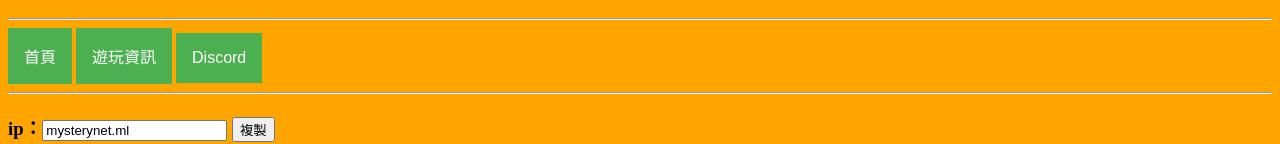
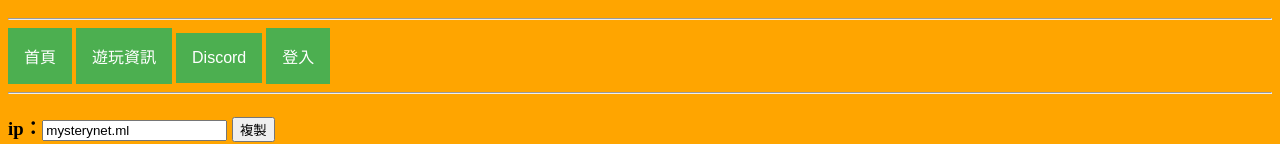
Before and after one commit to peter995peter/mysterynet, a plain HTML site: page join/index.html in a window 1280 px wide. Shown: the part 319-463 px from the top of the page. Drawn offline with Linux system fonts and the light colour scheme.

Commit message:
Update index.html

```diff
--- a/join/index.html
+++ b/join/index.html
@@ -22,6 +22,9 @@
 <div class="dropdown">
   <input type="button" class="dropbtn" value="Discord" onclick="location.href='https://discord.gg/fUS2SRzA'">
 </div>
+<div class="dropdown">
+  <input type="button" class="dropbtn" value="登入" onclick="location.href='../login'">
+</div>
 <hr>
 <h3>
   ip：<input type="text" value="mysterynet.ml" id="myInput" readonly>
```
